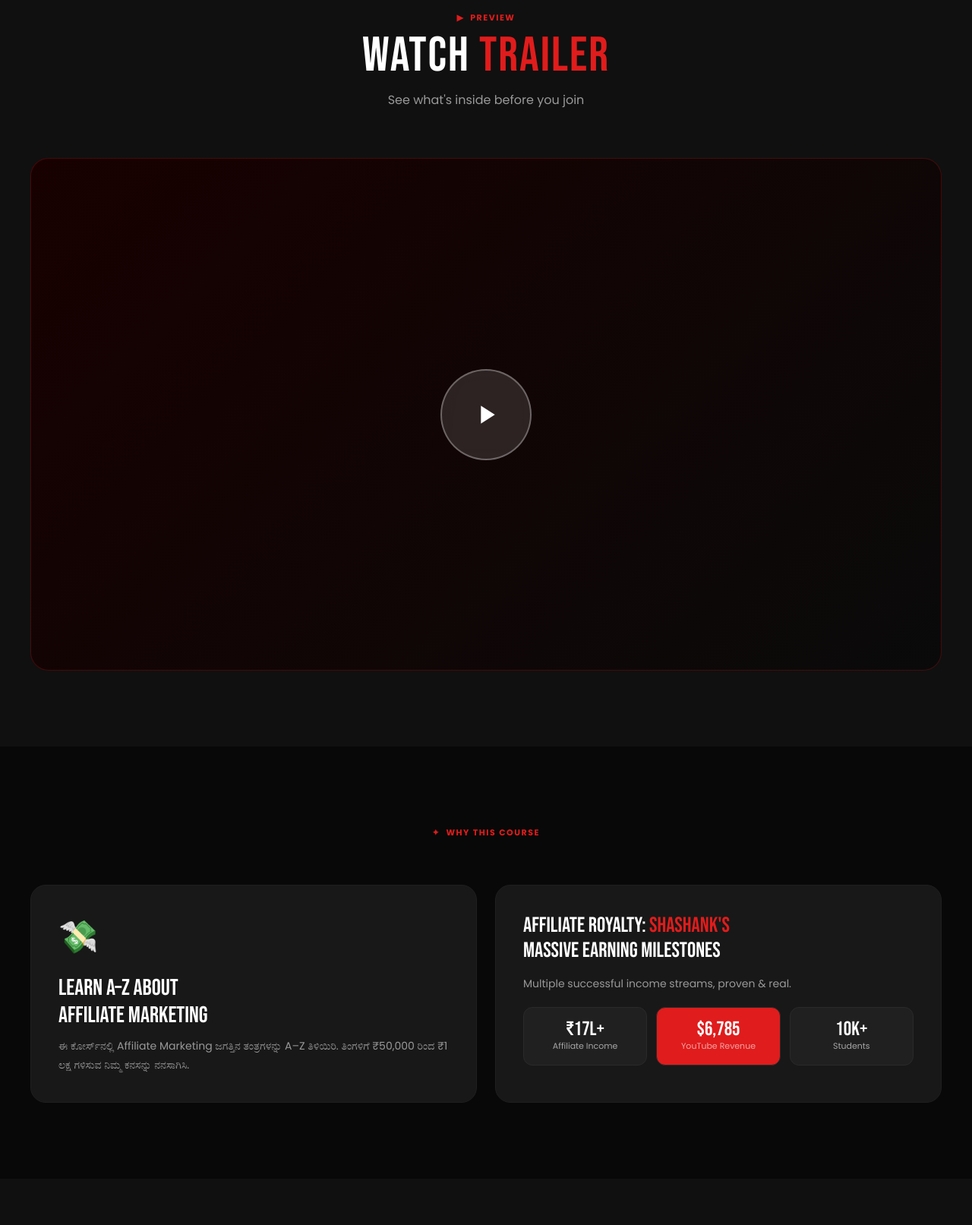
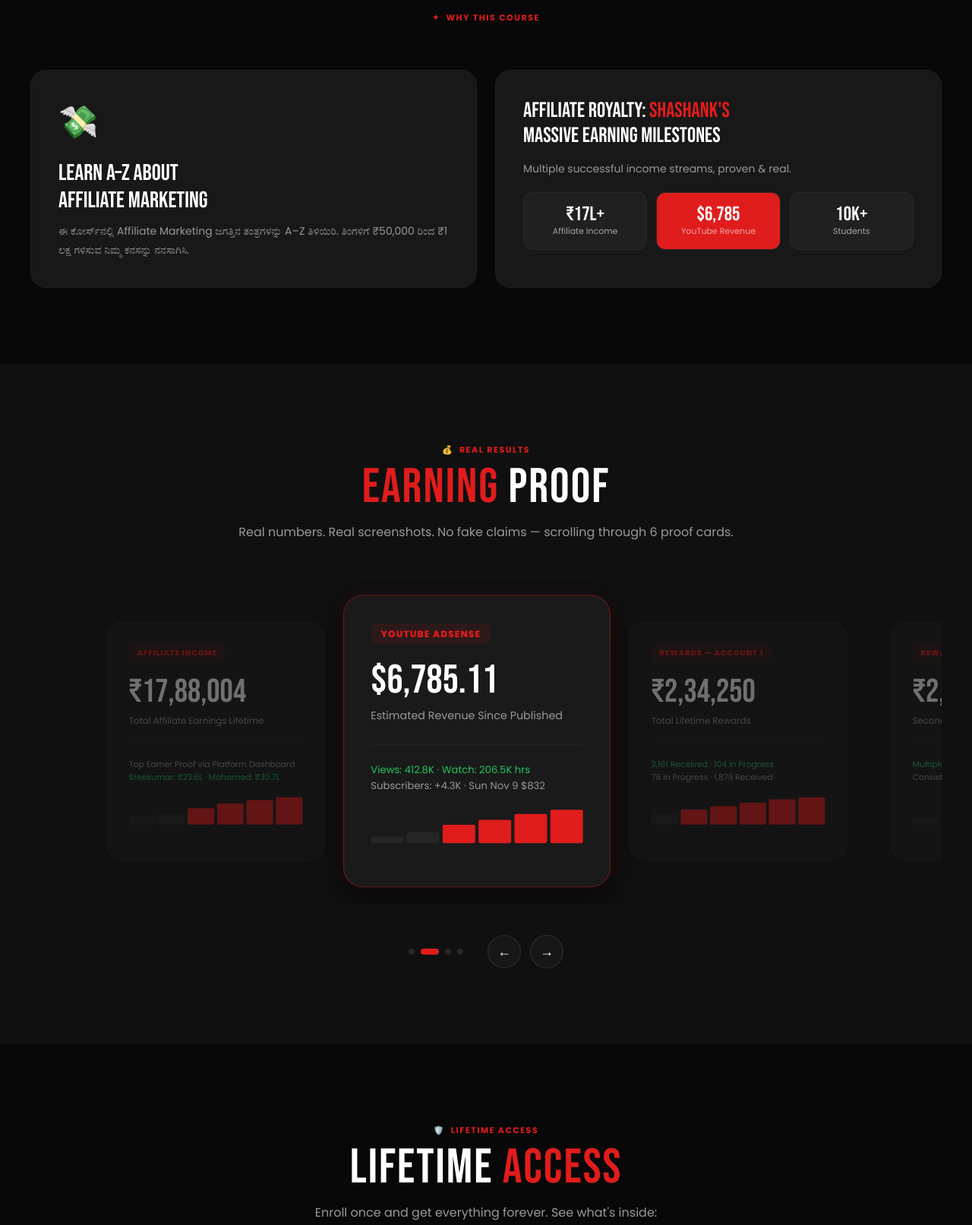
Before and after one commit to shashanksky376-creator/creators, a plain HTML site: page affiliate-mastery (9).html in a window 1280 px wide. Shown: the part 1100-2713 px from the top of the page at 76% size. Drawn offline with nearby package versions, Linux system fonts and the light colour scheme.

Commit message:
Relocate trailer section to Lifetime Access and add mobile login option

```diff
--- a/affiliate-mastery (9).html
+++ b/affiliate-mastery (9).html
@@ -504,7 +504,7 @@
   </nav>
 
   <div class="flex items-center gap-2 sm:gap-3" id="nav-auth-group">
-    <a href="login.html" id="nav-login-btn" class="hidden sm:block text-xs font-bold text-gray-400 hover:text-white transition-colors px-4">Login</a>
+    <a href="login.html" id="nav-login-btn" class="text-[10px] sm:text-xs font-bold text-gray-400 hover:text-white transition-colors px-2 sm:px-4">Login</a>
     <a href="checkout.html" class="px-4 sm:px-5 py-2 sm:py-2.5 bg-red-600 hover:bg-red-700 text-white text-[10px] sm:text-[11px] font-black uppercase tracking-widest rounded-xl shadow-[0_8px_16px_rgba(220,38,38,0.25)] hover:shadow-[0_12px_24px_rgba(220,38,38,0.4)] hover:-translate-y-0.5 transition-all duration-300">Enroll Now</a>
   </div>
 </header>
@@ -583,19 +583,7 @@
   </div>
 </section>
 
-<!-- TRAILER -->
-<section class="sec center" style="background:var(--dark2); padding: 100px 0;">
-  <div class="container">
-    <div class="sec-label" style="display:inline-flex;">▶ &nbsp;Preview</div>
-    <h2 class="sec-h">Watch <em>Trailer</em></h2>
-    <p class="sec-p">See what's inside before you join</p>
-    <div class="trailer-wrap">
-      <div class="play-circle">
-        <svg width="40" height="40" fill="white" viewBox="0 0 24 24"><path d="M8 5v14l11-7z"/></svg>
-      </div>
-    </div>
-  </div>
-</section>
+
 
 
 
@@ -689,6 +677,21 @@
         </div>
       </div>
     </div>
+  </div>
+</section>
+
+<!-- LIFETIME ACCESS (TRAILER) -->
+<section class="sec center" id="lifetime" style="background:var(--dark); padding: 100px 0;">
+  <div class="container">
+    <div class="sec-label" style="display:inline-flex;">🛡️ &nbsp;Lifetime Access</div>
+    <h2 class="sec-h">Lifetime <em>Access</em></h2>
+    <p class="sec-p">Enroll once and get everything forever. See what's inside:</p>
+    <div class="trailer-wrap" style="margin-bottom:40px;">
+      <div class="play-circle">
+        <svg width="40" height="40" fill="white" viewBox="0 0 24 24"><path d="M8 5v14l11-7z"/></svg>
+      </div>
+    </div>
+    <a href="checkout.html" class="btn-blueprint" style="display:inline-flex; border-radius:12px; font-weight:900; background:var(--red); color:white; padding:16px 32px; text-decoration:none; font-family:'Bebas Neue', sans-serif; letter-spacing:1px; font-size:18px;">Access the Blueprint Now →</a>
   </div>
 </section>
 
```
